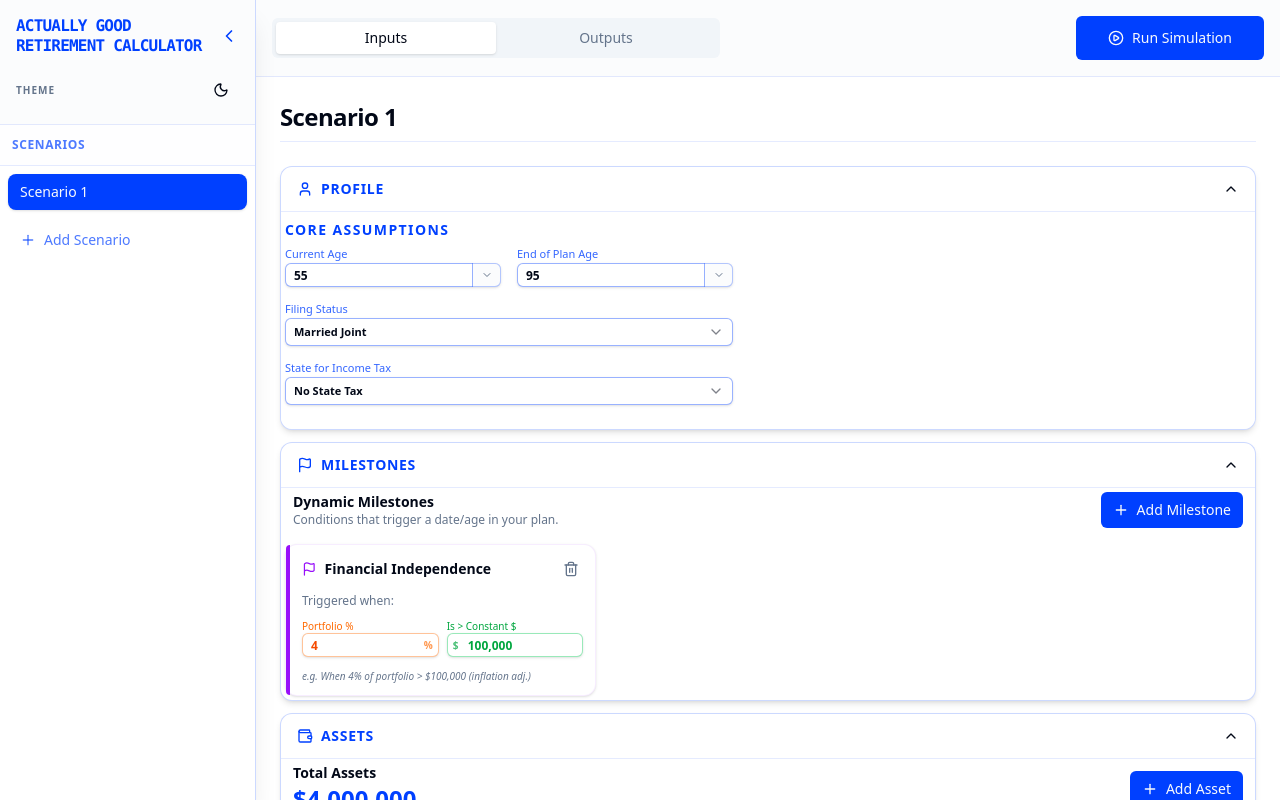
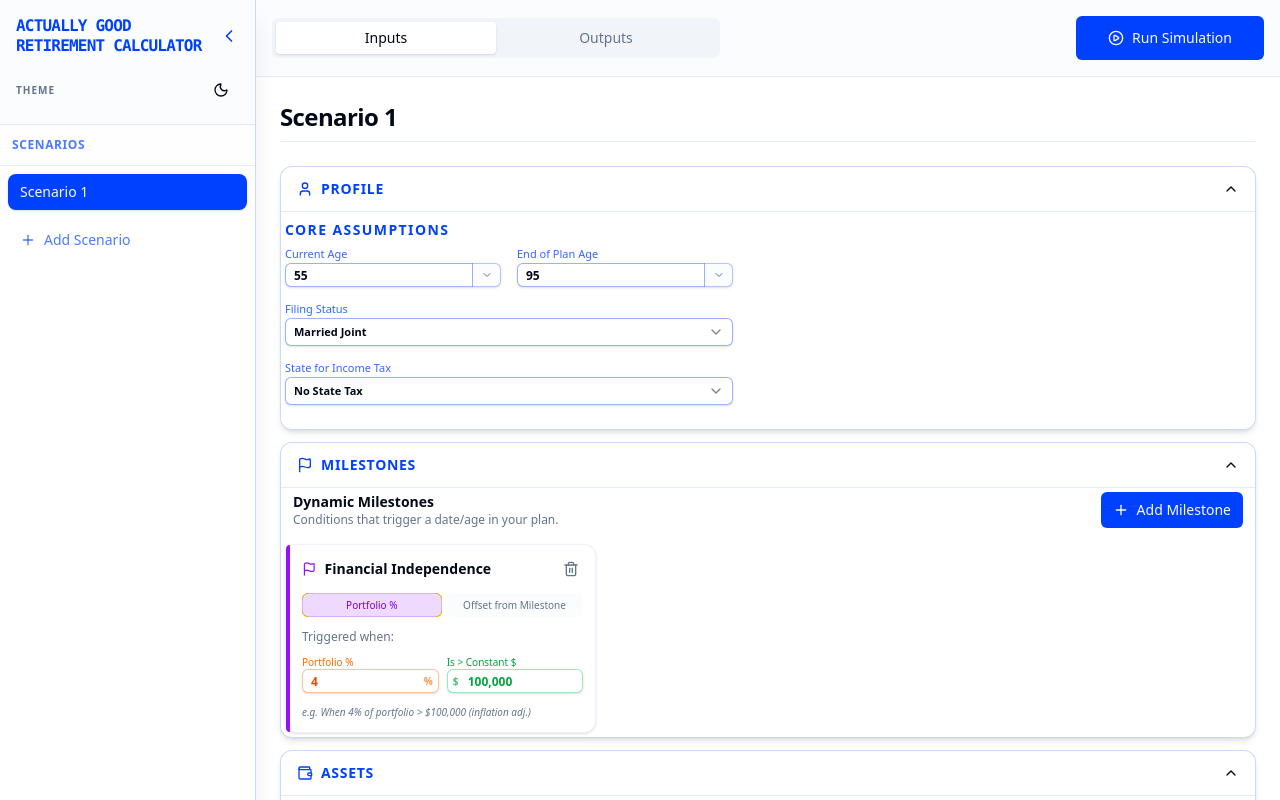
Before and after one commit to akong00/financial-calculator, a Next.js app: page / in a window 1280 px wide. Both pictures are taken after a click on the button "Add Milestone". Built offline with nearby package versions, Linux system fonts and the light colour scheme.

Commit message:
added new milestone offset from other milestones

```diff
--- a/src/components/inputs/sections/MilestonesSection.tsx
+++ b/src/components/inputs/sections/MilestonesSection.tsx
@@ -3,7 +3,9 @@ import { InputSectionProps, Milestone, MilestoneCondition } from "@/types/scenar
 import { CompactInput, STYLES } from "@/components/inputs/shared/FormComponents";
 import { Card, CardContent, CardHeader } from "@/components/ui/card";
 import { Button } from "@/components/ui/button";
-import { Plus, Trash2, Flag } from "lucide-react";
+import { Plus, Trash2, Flag, Link } from "lucide-react";
+import { cn } from "@/lib/utils";
+import { Select } from "@/components/ui/select";
 
 export function MilestonesSection({ state, onChange }: InputSectionProps) {
     const addMilestone = () => {
@@ -26,9 +28,41 @@ export function MilestonesSection({ state, onChange }: InputSectionProps) {
         });
     };
 
-    const updateCondition = (id: string, updates: Partial<MilestoneCondition>) => {
+    const setConditionType = (id: string, newType: MilestoneCondition['type']) => {
         const milestone = state.milestones.find(m => m.id === id);
-        if (milestone) {
+        if (!milestone || milestone.condition.type === newType) return;
+
+        let newCondition: MilestoneCondition;
+        if (newType === 'portfolio_percent_greater_than_value') {
+            newCondition = {
+                type: 'portfolio_percent_greater_than_value',
+                portfolioPercent: 4,
+                targetValue: 100000
+            };
+        } else {
+            // Find first available milestone (not self)
+            const baseMilestone = state.milestones.find(m => m.id !== id);
+            newCondition = {
+                type: 'offset_from_milestone',
+                baseMilestoneId: baseMilestone?.id || '',
+                offsetYears: 5
+            };
+        }
+        updateMilestone(id, { condition: newCondition });
+    };
+
+    const updatePortfolioCondition = (id: string, updates: { portfolioPercent?: number; targetValue?: number }) => {
+        const milestone = state.milestones.find(m => m.id === id);
+        if (milestone && milestone.condition.type === 'portfolio_percent_greater_than_value') {
+            updateMilestone(id, {
+                condition: { ...milestone.condition, ...updates }
+            });
+        }
+    };
+
+    const updateOffsetCondition = (id: string, updates: { baseMilestoneId?: string; offsetYears?: number }) => {
+        const milestone = state.milestones.find(m => m.id === id);
+        if (milestone && milestone.condition.type === 'offset_from_milestone') {
             updateMilestone(id, {
                 condition: { ...milestone.condition, ...updates }
             });
@@ -40,6 +74,11 @@ export function MilestonesSection({ state, onChange }: InputSectionProps) {
             ...state,
             milestones: state.milestones.filter(item => item.id !== id)
         });
+    };
+
+    // Get milestones that can be used as a base (exclude self and offset milestones that reference this one)
+    const getAvailableBaseMilestones = (currentId: string) => {
+        return state.milestones.filter(m => m.id !== currentId);
     };
 
     return (
@@ -55,13 +94,27 @@ export function MilestonesSection({ state, onChange }: InputSectionProps) {
             </div>
 
             <div className="grid grid-cols-1 md:grid-cols-2 xl:grid-cols-3 gap-4">
-                {state.milestones?.map((item) => (
+                {state.milestones?.map((item) => {
+                    const condition = item.condition;
+                    const isOffsetType = condition.type === 'offset_from_milestone';
+                    const baseMilestone = isOffsetType
+                        ? state.milestones.find(m => m.id === condition.baseMilestoneId)
+                        : null;
+
+                    return (
                         <Card key={item.id} className="relative border-purple-500/10 hover:border-purple-500/30 transition-colors">
-                        <div className="absolute left-0 top-0 bottom-0 w-1 rounded-l-md bg-purple-600" />
+                            <div className={cn(
+                                "absolute left-0 top-0 bottom-0 w-1 rounded-l-md",
+                                isOffsetType ? "bg-blue-500" : "bg-purple-600"
+                            )} />
                             <CardHeader className="p-3 pb-0 pl-4">
                                 <div className="flex justify-between items-center gap-2">
                                     <div className="flex-1 flex gap-2 items-center">
+                                        {isOffsetType ? (
+                                            <Link className="w-4 h-4 text-blue-500" />
+                                        ) : (
                                             <Flag className="w-4 h-4 text-purple-600" />
+                                        )}
                                         <input
                                             type="text"
                                             value={item.name}
@@ -81,6 +134,35 @@ export function MilestonesSection({ state, onChange }: InputSectionProps) {
                                 </div>
                             </CardHeader>
                             <CardContent className="p-3 pl-4 grid gap-3">
+                                {/* Condition Type Selector */}
+                                <div className="flex gap-1">
+                                    <button
+                                        onClick={() => setConditionType(item.id, 'portfolio_percent_greater_than_value')}
+                                        className={cn(
+                                            "flex-1 text-[10px] py-1 px-2 rounded-md font-medium transition-colors",
+                                            !isOffsetType
+                                                ? "bg-purple-500/20 text-purple-700 border border-purple-500/30"
+                                                : "bg-muted/30 text-muted-foreground hover:bg-muted/50"
+                                        )}
+                                    >
+                                        Portfolio %
+                                    </button>
+                                    <button
+                                        onClick={() => setConditionType(item.id, 'offset_from_milestone')}
+                                        className={cn(
+                                            "flex-1 text-[10px] py-1 px-2 rounded-md font-medium transition-colors",
+                                            isOffsetType
+                                                ? "bg-blue-500/20 text-blue-700 border border-blue-500/30"
+                                                : "bg-muted/30 text-muted-foreground hover:bg-muted/50"
+                                        )}
+                                    >
+                                        Offset from Milestone
+                                    </button>
+                                </div>
+
+                                {/* Condition-specific Fields */}
+                                {item.condition.type === 'portfolio_percent_greater_than_value' ? (
+                                    <>
                                         <div className="text-xs font-medium text-muted-foreground">
                                             Triggered when:
                                         </div>
@@ -88,7 +170,7 @@ export function MilestonesSection({ state, onChange }: InputSectionProps) {
                                             <CompactInput
                                                 label="Portfolio %"
                                                 value={item.condition.portfolioPercent}
-                                    onChange={(e) => updateCondition(item.id, { portfolioPercent: parseFloat(e.target.value) || 0 })}
+                                                onChange={(e) => updatePortfolioCondition(item.id, { portfolioPercent: parseFloat(e.target.value) || 0 })}
                                                 unit="%"
                                                 step={0.1}
                                                 color="orange"
@@ -96,7 +178,7 @@ export function MilestonesSection({ state, onChange }: InputSectionProps) {
                                             <CompactInput
                                                 label="Is > Constant $"
                                                 value={item.condition.targetValue}
-                                    onChange={(e) => updateCondition(item.id, { targetValue: parseFloat(e.target.value) || 0 })}
+                                                onChange={(e) => updatePortfolioCondition(item.id, { targetValue: parseFloat(e.target.value) || 0 })}
                                                 unit="$"
                                                 color="green"
                                             />
@@ -104,9 +186,45 @@ export function MilestonesSection({ state, onChange }: InputSectionProps) {
                                         <p className="text-[10px] text-muted-foreground italic">
                                             e.g. When {item.condition.portfolioPercent}% of portfolio &gt; ${item.condition.targetValue.toLocaleString()} (inflation adj.)
                                         </p>
+                                    </>
+                                ) : (
+                                    <>
+                                        <div className="text-xs font-medium text-muted-foreground">
+                                            Triggered relative to:
+                                        </div>
+                                        <div className="space-y-2">
+                                            <Select
+                                                value={condition.type === 'offset_from_milestone' ? condition.baseMilestoneId : ''}
+                                                onChange={(val: string) => updateOffsetCondition(item.id, { baseMilestoneId: val })}
+                                                options={getAvailableBaseMilestones(item.id).map(m => ({
+                                                    value: m.id,
+                                                    label: m.name
+                                                }))}
+                                                placeholder="Select a milestone..."
+                                                size="sm"
+                                                className="w-full"
+                                            />
+                                            <CompactInput
+                                                label="Offset (years)"
+                                                value={condition.type === 'offset_from_milestone' ? condition.offsetYears : 0}
+                                                onChange={(e) => updateOffsetCondition(item.id, { offsetYears: parseFloat(e.target.value) || 0 })}
+                                                unit="yrs"
+                                                step={1}
+                                                color="blue"
+                                            />
+                                        </div>
+                                        <p className="text-[10px] text-muted-foreground italic">
+                                            {(condition.type === 'offset_from_milestone' && condition.offsetYears >= 0)
+                                                ? `${condition.offsetYears} years after "${baseMilestone?.name || 'selected milestone'}"`
+                                                : (condition.type === 'offset_from_milestone' ? `${Math.abs(condition.offsetYears)} years before "${baseMilestone?.name || 'selected milestone'}"` : '')
+                                            }
+                                        </p>
+                                    </>
+                                )}
                             </CardContent>
                         </Card>
-                ))}
+                    );
+                })}
 
                 {state.milestones.length === 0 && (
                     <div className="text-center p-8 border-2 border-dashed rounded-xl text-muted-foreground">
--- a/src/types/scenario-types.ts
+++ b/src/types/scenario-types.ts
@@ -11,11 +11,17 @@ export type MonteCarloDistributionType = 'historical' | 'custom';
 
 export type AssetType = 'savings' | 'taxable' | 'traditional' | 'roth' | 'property' | 'other';
 
-export interface MilestoneCondition {
-    type: 'portfolio_percent_greater_than_value';
-    portfolioPercent: number; // e.g. 4
-    targetValue: number; // inflation adjusted
-}
+export type MilestoneCondition =
+    | {
+        type: 'portfolio_percent_greater_than_value';
+        portfolioPercent: number; // e.g. 4
+        targetValue: number; // inflation adjusted
+    }
+    | {
+        type: 'offset_from_milestone';
+        baseMilestoneId: string;
+        offsetYears: number; // can be negative (e.g., -2 = "2 years before")
+    };
 
 export interface Milestone {
     id: string;
```
Also changed, not shown: src/lib/engine/simulation.ts (+8 -0 lines). Lines whose indentation alone changed are shown as unchanged.
